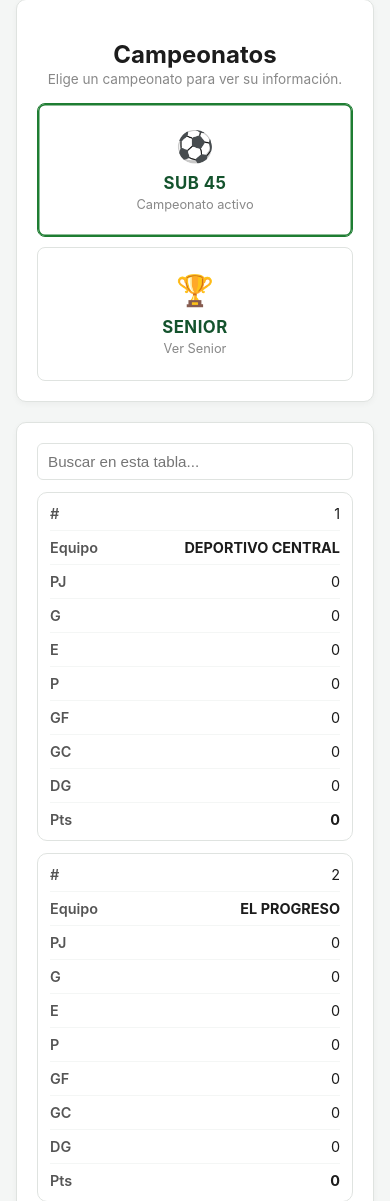
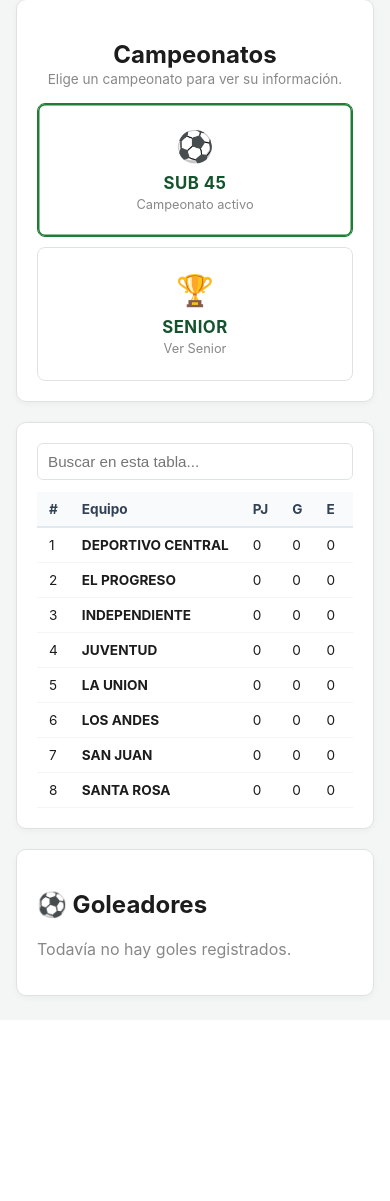
Before and after one commit to FERNANDO85540/LIGA-DEPORTIVA-OYAMBARILLO, a Flask app: page /publico/tabla in a window 390 px wide. Shown: the part 217-1418 px from the top of the page. After the commit the page ends 1218 px from the top, so only its background shows below. Run offline with Flask 3, Linux system fonts and the light colour scheme; data comes from the database, SQL or seed files in the repository; data that the repository does not hold is empty; some libraries are stand-ins or nearby versions.

Commit message:
Portal público móvil: tablas de posiciones/goleadores/sanciones ya no colapsan en tarjetas
En celular, .tabla-responsive apilaba cada columna en su propia línea
(un "card" por fila), lo que para una tabla deportiva de columnas
cortas (PJ, G, E, P, GF, GC, DG, Pts) obligaba a hacer scroll vertical
enorme para comparar dos equipos.

Nueva clase .tabla-compacta (se agrega junto a .tabla-responsive):
mantiene la forma real de tabla en celular y deja scroll horizontal
en vez de apilar — se puede comparar varias filas a la vez igual que
en escritorio. Aplicada a Tabla de posiciones, Goleadores y
Sancionados (las tablas públicas con columnas cortas/numéricas);
las demás tablas del sistema siguen igual, sin tocarlas.

Co-Authored-By: Claude Sonnet 5 <noreply@anthropic.com>
Claude-Session: https://claude.ai/code/session_01CP4ka2i6V9FGLanf3Enkwb

```diff
--- a/templates/base.html
+++ b/templates/base.html
@@ -270,6 +270,61 @@
       justify-content: flex-end;
     }
     .tabla-responsive td.table-actions::before { display: none; }
+
+    /* .tabla-compacta: en vez de apilar cada columna en su propia línea
+       (ideal para texto largo), mantiene la forma de tabla real y deja
+       scroll horizontal — mejor para tablas deportivas de columnas cortas
+       (posiciones, goleadores, calendario) donde se necesita comparar
+       varias filas/equipos a la vez sin tanto scroll vertical. */
+    .tabla-responsive.tabla-compacta {
+      display: table;
+      width: auto;
+      min-width: 100%;
+    }
+    .tabla-responsive.tabla-compacta thead {
+      display: table-header-group;
+    }
+    .tabla-responsive.tabla-compacta tbody {
+      display: table-row-group;
+      width: auto;
+    }
+    .tabla-responsive.tabla-compacta tr {
+      display: table-row;
+      width: auto;
+      border: none;
+      margin: 0;
+      padding: 0;
+      background: transparent;
+    }
+    .tabla-responsive.tabla-compacta thead tr {
+      border-bottom: 2px solid #e2e8f0;
+    }
+    .tabla-responsive.tabla-compacta th,
+    .tabla-responsive.tabla-compacta td {
+      display: table-cell;
+      width: auto;
+      padding: 9px 12px;
+      border-bottom: 1px solid var(--fondo);
+      text-align: left;
+      white-space: nowrap;
+      font-size: 0.85rem;
+    }
+    .tabla-responsive.tabla-compacta th {
+      font-weight: 700;
+      color: #334155;
+      background: #f8fafc;
+    }
+    .tabla-responsive.tabla-compacta td::before {
+      content: none;
+    }
+    .tabla-responsive.tabla-compacta td.table-actions {
+      justify-content: flex-start;
+    }
+  }
+
+  .tabla-compacta-wrap {
+    overflow-x: auto;
+    -webkit-overflow-scrolling: touch;
   }
 
   .tabla-responsive thead th.th-ordenable {
--- a/templates/publico_sancionados.html
+++ b/templates/publico_sancionados.html
@@ -17,8 +17,8 @@
   {% if not sancionados %}
     <p style="color:#888;">No hay jugadores sancionados actualmente en este campeonato.</p>
   {% else %}
-  <div style="overflow-x:auto;">
-  <table class="tabla-responsive">
+  <div class="tabla-compacta-wrap" style="overflow-x:auto;">
+  <table class="tabla-responsive tabla-compacta">
     <thead>
       <tr><th>Jugador</th><th>Equipo</th><th>Motivo</th><th>Jornadas Sancionado</th><th>Sancionado Desde</th><th>Valor Multa</th><th>Estado Pago</th></tr>
     </thead>
--- a/templates/publico_tabla.html
+++ b/templates/publico_tabla.html
@@ -12,8 +12,8 @@
 {% include "_division_cards.html" %}
 
 <div class="card">
-  <div style="overflow-x:auto;">
-  <table class="tabla-responsive">
+  <div class="tabla-compacta-wrap" style="overflow-x:auto;">
+  <table class="tabla-responsive tabla-compacta">
     <thead>
       <tr><th>#</th><th>Equipo</th><th>PJ</th><th>G</th><th>E</th><th>P</th><th>GF</th><th>GC</th><th>DG</th><th>Pts</th></tr>
     </thead>
@@ -42,8 +42,8 @@
   {% if not goleadores %}
     <p style="color:#888;">Todavía no hay goles registrados.</p>
   {% else %}
-  <div style="overflow-x:auto;">
-  <table class="tabla-responsive">
+  <div class="tabla-compacta-wrap" style="overflow-x:auto;">
+  <table class="tabla-responsive tabla-compacta">
     <thead>
       <tr><th>#</th><th>Jugador</th><th>Equipo</th><th>Goles</th></tr>
     </thead>
```
